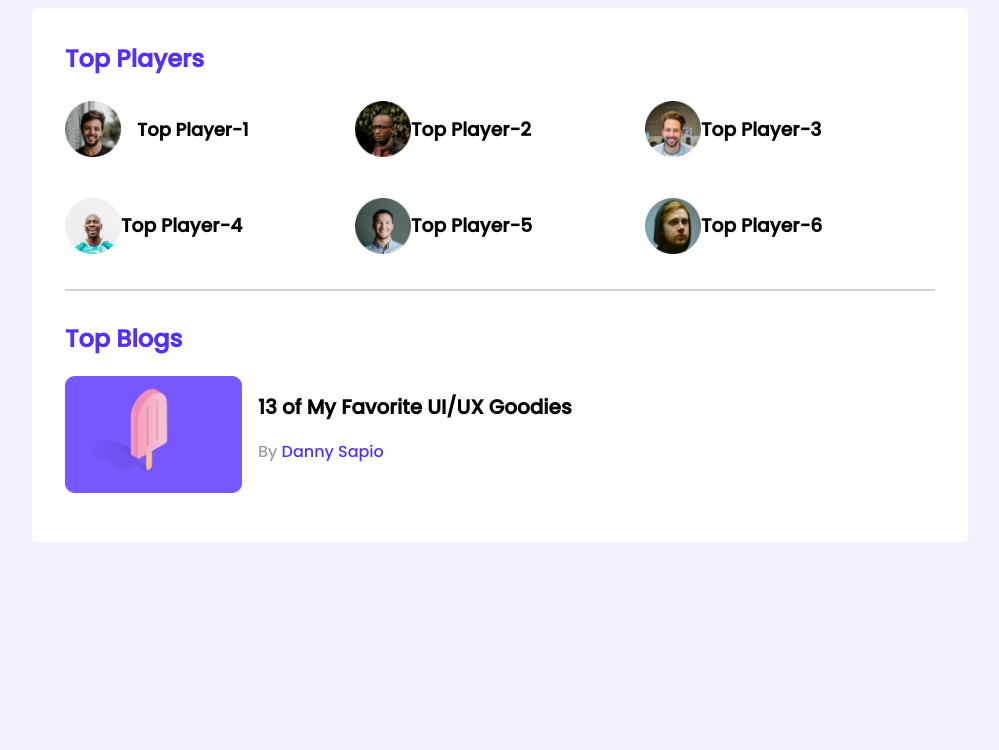
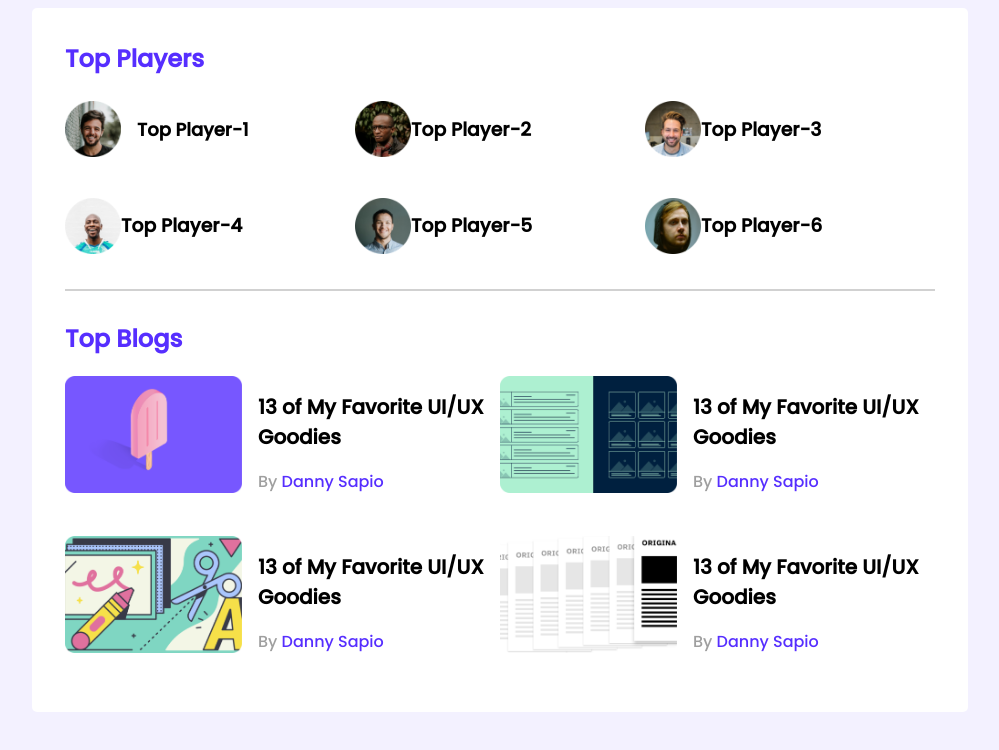
Before and after one commit to tuhinshuvra/leader-board, a plain HTML site: page index.html in a window 1280 px wide. Shown: the whole page, without its empty margins (140-1139 px from the left). Drawn offline with Linux system fonts and the light colour scheme.

Commit message:
blog section done

```diff
--- a/index.html
+++ b/index.html
@@ -55,14 +55,47 @@
                 </div>
                 <hr>
             </div>
-            <div class="blogs">
+            <div class="top_blogs">
                 <h2 class="section_title">Top Blogs</h2>
                 <div class="blogs">
                     <article class="blog">
                         <div class="thumbnail">
                             <img src="images/blogs/blog-1.png" alt="blog image">
                         </div>
-                        <div class="blog_ionfo">
+                        <div class="blog_info">
+                            <h2 class="blog_title">13 of My Favorite UI/UX Goodies</h2>
+                            <p class="blog_author">
+                                By <a href="">Danny Sapio</a>
+                            </p>
+                        </div>
+                    </article>
+                    <article class="blog">
+                        <div class="thumbnail">
+                            <img src="images/blogs/blog-2.png" alt="blog image">
+                        </div>
+                        <div class="blog_info">
+                            <h2 class="blog_title">13 of My Favorite UI/UX Goodies</h2>
+                            <p class="blog_author">
+                                By <a href="">Danny Sapio</a>
+                            </p>
+                        </div>
+                    </article>
+                    <article class="blog">
+                        <div class="thumbnail">
+                            <img src="images/blogs/blog-3.png" alt="blog image">
+                        </div>
+                        <div class="blog_info">
+                            <h2 class="blog_title">13 of My Favorite UI/UX Goodies</h2>
+                            <p class="blog_author">
+                                By <a href="">Danny Sapio</a>
+                            </p>
+                        </div>
+                    </article>
+                    <article class="blog">
+                        <div class="thumbnail">
+                            <img src="images/blogs/blog-4.png" alt="blog image">
+                        </div>
+                        <div class="blog_info">
                             <h2 class="blog_title">13 of My Favorite UI/UX Goodies</h2>
                             <p class="blog_author">
                                 By <a href="">Danny Sapio</a>
--- a/style/style.css
+++ b/style/style.css
@@ -60,8 +60,15 @@ hr {
 
 /* top players section end*/
 /* blog section start*/
+.blogs {
+    display: grid;
+    grid-template-columns: repeat(2, 1fr);
+    row-gap: 26px;
+}
+
 .blog {
     display: flex;
+    /* margin-bottom: 26px; */
 }
 
 .blog .thumbnail img {
@@ -69,7 +76,7 @@ hr {
     height: 117px;
 }
 
-.blog_ionfo {
+.blog_info {
     margin-left: 16px;
 }
 
```
